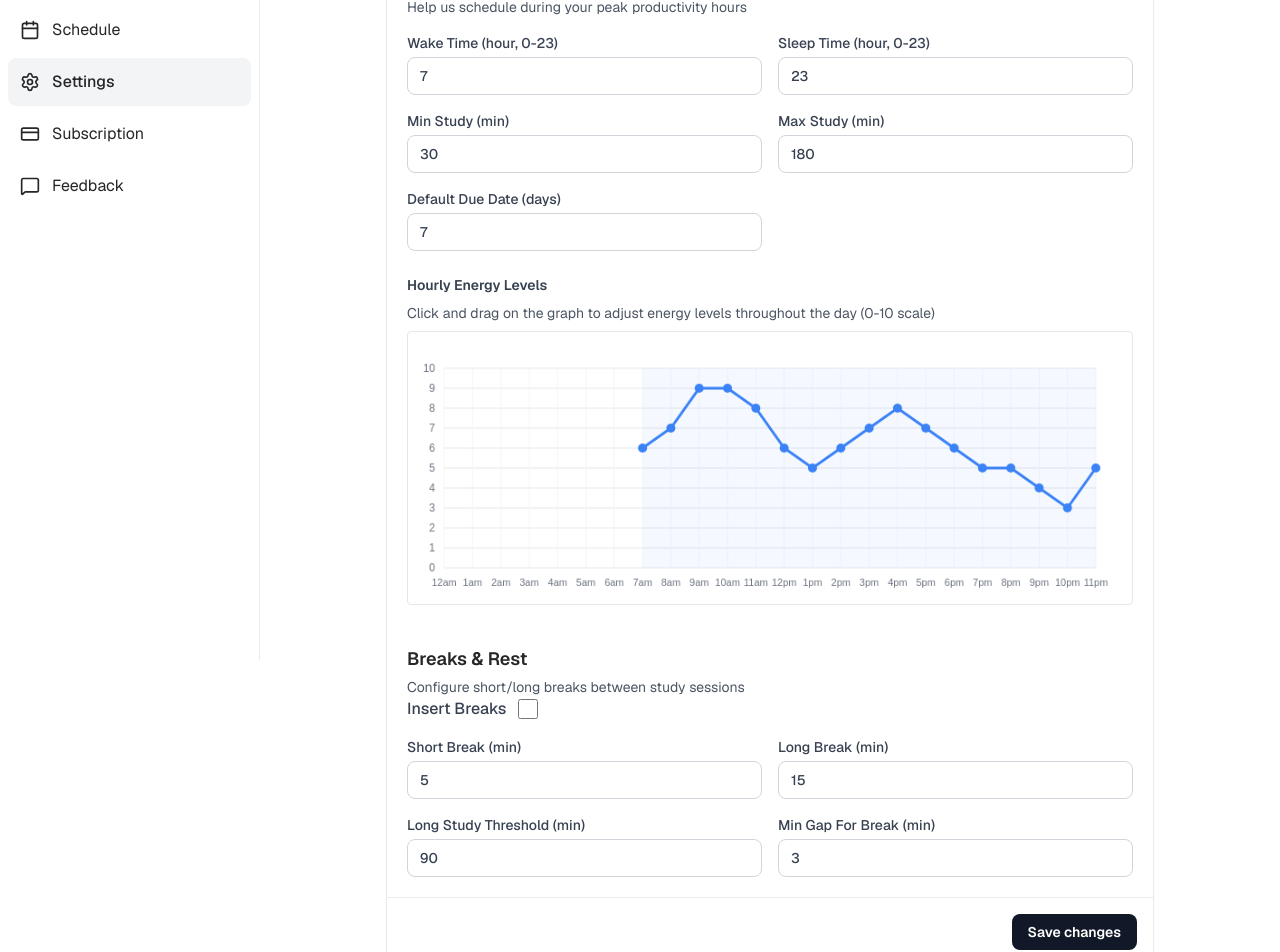
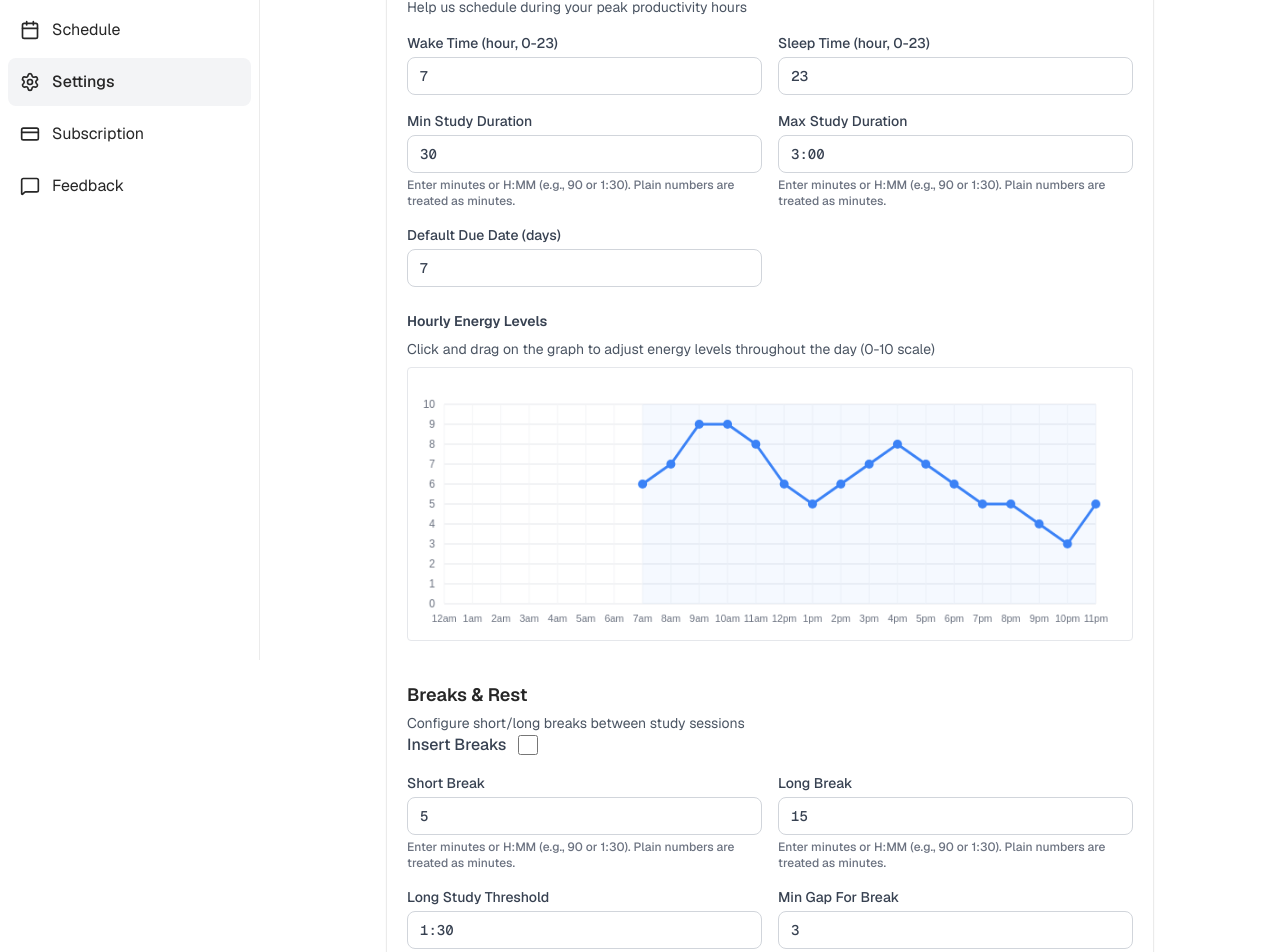
Before and after one commit to Munkhin/todo, a Next.js app in the folder todo_ui/: page /dashboard/settings in a window 1280 px wide. Shown: the part 140-1092 px from the top of the page. Built offline with nearby package versions, Linux system fonts and the light colour scheme; no server answers.

Commit message:
debug the calendar popup absence and the api calling error in chat

```diff
--- a/todo_ui/components/Schedule/TUICalendar.tsx
+++ b/todo_ui/components/Schedule/TUICalendar.tsx
@@ -63,14 +63,23 @@ export default function TUICalendar({
 
         // handle time selection for creating new events
         if (onCreatePopupOpen) {
-            calendar.on('beforeCreateEvent', (eventData: any) => {
-                // don't create event yet, just open popup with time prefill
-                const startTime = eventData.start instanceof Date
-                    ? eventData.start.toISOString()
-                    : new Date(eventData.start).toISOString()
-                const endTime = eventData.end instanceof Date
-                    ? eventData.end.toISOString()
-                    : new Date(eventData.end).toISOString()
+            calendar.on('selectDateTime', (eventData: any) => {
+                const normalizeISO = (value: any) => {
+                    if (!value) return new Date().toISOString()
+                    if (value instanceof Date) return value.toISOString()
+                    if (typeof value.toDate === 'function') return value.toDate().toISOString()
+                    return new Date(value).toISOString()
+                }
+
+                const startTime = normalizeISO(eventData.start)
+                const endTime = normalizeISO(eventData.end)
+
+                // hide the selection highlight so it feels like a modal workflow
+                if (typeof calendar.clearGridSelections === 'function') {
+                    calendar.clearGridSelections()
+                } else if (eventData?.gridSelectionElements) {
+                    eventData.gridSelectionElements.forEach((el: HTMLElement) => el.remove())
+                }
 
                 onCreatePopupOpen({
                     start: startTime,
--- /dev/null
+++ b/todo_ui/components/Settings/DurationInput.tsx
@@ -0,0 +1,103 @@
+"use client"
+
+import { useEffect, useMemo, useState, useId } from "react"
+import { settingsStyles } from "./SettingsView.styles"
+import {
+  buildDurationHelperText,
+  DurationUnit,
+  formatDurationInput,
+  parseDurationInput,
+} from "@/lib/utils/duration"
+
+type DurationInputProps = {
+  label: string
+  value: number | null | undefined
+  onChange: (minutes: number) => void
+  plainNumberUnit?: DurationUnit
+  minMinutes?: number
+  maxMinutes?: number
+}
+
+export default function DurationInput({
+  label,
+  value,
+  onChange,
+  plainNumberUnit = "minutes",
+  minMinutes,
+  maxMinutes,
+}: DurationInputProps) {
+  const [inputValue, setInputValue] = useState("")
+  const [error, setError] = useState<string | null>(null)
+  const inputId = useId()
+  const errorId = `${inputId}-error`
+
+  useEffect(() => {
+    const formatted = formatDurationInput(value, plainNumberUnit)
+    if (formatted !== inputValue) {
+      setInputValue(formatted)
+    }
+  }, [value, plainNumberUnit])
+
+  const helperText = useMemo(
+    () => buildDurationHelperText(plainNumberUnit),
+    [plainNumberUnit]
+  )
+
+  const commitValue = () => {
+    if (!inputValue.trim()) {
+      setError("Value required")
+      return
+    }
+
+    const minutes = parseDurationInput(inputValue, plainNumberUnit)
+    if (minutes === null) {
+      setError("Use minutes or H:MM format")
+      return
+    }
+
+    if (typeof minMinutes === "number" && minutes < minMinutes) {
+      setError(`Must be at least ${minMinutes} min`)
+      return
+    }
+
+    if (typeof maxMinutes === "number" && minutes > maxMinutes) {
+      setError(`Must be <= ${maxMinutes} min`)
+      return
+    }
+
+    setError(null)
+    onChange(minutes)
+  }
+
+  return (
+    <label className={settingsStyles.label}>
+      {label}
+      <input
+        type="text"
+        className={`${settingsStyles.input} font-mono`}
+        value={inputValue}
+        placeholder={plainNumberUnit === "hours" ? "e.g. 2 or 1:30" : "e.g. 45 or 1:15"}
+        onChange={(e) => {
+          setInputValue(e.target.value)
+          if (error) setError(null)
+        }}
+        onBlur={commitValue}
+        onKeyDown={(e) => {
+          if (e.key === "Enter") {
+            e.preventDefault()
+            commitValue()
+          }
+        }}
+        aria-invalid={error ? "true" : "false"}
+        aria-describedby={error ? errorId : undefined}
+        id={inputId}
+      />
+      <span className="mt-1 block text-xs text-gray-500">{helperText}</span>
+      {error && (
+        <span id={errorId} className="mt-1 block text-xs text-red-600">
+          {error}
+        </span>
+      )}
+    </label>
+  )
+}
--- a/todo_ui/components/Settings/SettingsView.tsx
+++ b/todo_ui/components/Settings/SettingsView.tsx
@@ -6,6 +6,7 @@ import { useSettings } from "@/hooks/use-settings"
 import { settingsStyles } from "./SettingsView.styles"
 import { useUserId } from "@/hooks/use-user-id"
 import EnergyGraph from "./EnergyGraph"
+import DurationInput from "./DurationInput"
 
 export default function SettingsView() {
   const userId = useUserId()
@@ -43,26 +44,20 @@ export default function SettingsView() {
                 onChange={(e) => updateField('sleep_time', Number(e.target.value))}
               />
             </label>
-            <label className={settingsStyles.label}>
-              Min Study (min)
-              <input
-                type="number"
-                min={15}
-                className={settingsStyles.input}
+            <DurationInput
+              label="Min Study Duration"
               value={settings.min_study_duration}
-                onChange={(e) => updateField('min_study_duration', Number(e.target.value))}
+              minMinutes={15}
+              plainNumberUnit="minutes"
+              onChange={(minutes) => updateField('min_study_duration', minutes)}
             />
-            </label>
-            <label className={settingsStyles.label}>
-              Max Study (min)
-              <input
-                type="number"
-                max={300}
-                className={settingsStyles.input}
+            <DurationInput
+              label="Max Study Duration"
               value={settings.max_study_duration}
-                onChange={(e) => updateField('max_study_duration', Number(e.target.value))}
+              maxMinutes={300}
+              plainNumberUnit="minutes"
+              onChange={(minutes) => updateField('max_study_duration', minutes)}
             />
-            </label>
             <label className={settingsStyles.label}>
               Default Due Date (days)
               <input
@@ -104,46 +99,30 @@ export default function SettingsView() {
           </div>
 
           <div className={settingsStyles.formGrid}>
-            <label className={settingsStyles.label}>
-              Short Break (min)
-              <input
-                type="number"
-                min={1}
-                className={settingsStyles.input}
+            <DurationInput
+              label="Short Break"
               value={settings.short_break_min}
-                onChange={(e) => updateField('short_break_min', Number(e.target.value))}
+              minMinutes={1}
+              onChange={(minutes) => updateField('short_break_min', minutes)}
             />
-            </label>
-            <label className={settingsStyles.label}>
-              Long Break (min)
-              <input
-                type="number"
-                min={5}
-                className={settingsStyles.input}
+            <DurationInput
+              label="Long Break"
               value={settings.long_break_min}
-                onChange={(e) => updateField('long_break_min', Number(e.target.value))}
+              minMinutes={5}
+              onChange={(minutes) => updateField('long_break_min', minutes)}
             />
-            </label>
-            <label className={settingsStyles.label}>
-              Long Study Threshold (min)
-              <input
-                type="number"
-                min={30}
-                className={settingsStyles.input}
+            <DurationInput
+              label="Long Study Threshold"
               value={settings.long_study_threshold_min}
-                onChange={(e) => updateField('long_study_threshold_min', Number(e.target.value))}
+              minMinutes={30}
+              onChange={(minutes) => updateField('long_study_threshold_min', minutes)}
             />
-            </label>
-            <label className={settingsStyles.label}>
-              Min Gap For Break (min)
-              <input
-                type="number"
-                min={1}
-                className={settingsStyles.input}
+            <DurationInput
+              label="Min Gap For Break"
               value={settings.min_gap_for_break_min}
-                onChange={(e) => updateField('min_gap_for_break_min', Number(e.target.value))}
+              minMinutes={1}
+              onChange={(minutes) => updateField('min_gap_for_break_min', minutes)}
             />
-            </label>
           </div>
         </div>
         <div className={settingsStyles.actions}>
--- a/todo_ui/controllers/model_response.ts
+++ b/todo_ui/controllers/model_response.ts
@@ -6,7 +6,7 @@ export default class ModelResponse {
     static async call(text: string, userId: string, file?: any) {
 
         // use relative path since vercel rewrites are used
-        const response = await fetch('/api/chat', {
+        const response = await fetch('/api/chat/', {
             method: 'POST',
             headers: {
                 'Content-Type': 'application/json',
--- /dev/null
+++ b/todo_ui/lib/utils/duration.ts
@@ -0,0 +1,109 @@
+export type DurationUnit = 'minutes' | 'hours'
+
+// Normalize whitespace and lowercase for easier parsing.
+const normalize = (value: string) => value.trim().toLowerCase()
+
+// Parse user input like "90", "1:30", "1h 30m", "1.5h", or "45m" into minutes.
+export function parseDurationInput(
+  rawValue: string,
+  plainNumberUnit: DurationUnit = 'minutes'
+): number | null {
+  const value = normalize(rawValue)
+  if (!value) {
+    return null
+  }
+
+  // support HH:MM (hours:minutes)
+  const colonMatch = value.match(/^(\d{1,3}):(\d{1,2})$/)
+  if (colonMatch) {
+    const hours = parseInt(colonMatch[1], 10)
+    const minutes = parseInt(colonMatch[2], 10)
+    if (minutes >= 60) return null
+    return hours * 60 + minutes
+  }
+
+  // support "xh ym" or "xh" or "ym"
+  const hourMinuteMatch = value.match(/^(\d+(?:\.\d+)?)h(?:\s*(\d+(?:\.\d+)?)m)?$/)
+  if (hourMinuteMatch) {
+    const hours = parseFloat(hourMinuteMatch[1])
+    const minutes = hourMinuteMatch[2] ? parseFloat(hourMinuteMatch[2]) : 0
+    if (minutes >= 60) return null
+    return Math.round(hours * 60 + minutes)
+  }
+
+  const minuteMatch = value.match(/^(\d+(?:\.\d+)?)m$/)
+  if (minuteMatch) {
+    const minutes = parseFloat(minuteMatch[1])
+    return Math.round(minutes)
+  }
+
+  // support "xh ym" with whitespace tokens (e.g., "1h 30m")
+  if (value.includes(' ')) {
+    const tokens = value.split(/\s+/)
+    let totalMinutes = 0
+    let parsed = false
+    for (const token of tokens) {
+      const minutes = parseDurationInput(token, plainNumberUnit)
+      if (minutes === null) {
+        return null
+      }
+      parsed = true
+      totalMinutes += minutes
+    }
+    if (parsed) {
+      return totalMinutes
+    }
+  }
+
+  // fallback: interpret plain number using provided unit
+  if (!Number.isNaN(Number(value))) {
+    const numeric = parseFloat(value)
+    if (!Number.isFinite(numeric)) return null
+    if (plainNumberUnit === 'hours') {
+      return Math.round(numeric * 60)
+    }
+    return Math.round(numeric)
+  }
+
+  return null
+}
+
+export function formatDurationInput(
+  minutes: number | null | undefined,
+  plainNumberUnit: DurationUnit = 'minutes'
+): string {
+  if (minutes === null || minutes === undefined || Number.isNaN(minutes)) {
+    return ''
+  }
+
+  const totalMinutes = Math.max(0, Math.round(minutes))
+  const hours = Math.floor(totalMinutes / 60)
+  const mins = totalMinutes % 60
+
+  if (plainNumberUnit === 'hours') {
+    if (mins === 0) {
+      return String(hours)
+    }
+    return `${hours}:${mins.toString().padStart(2, '0')}`
+  }
+
+  if (totalMinutes < 60) {
+    return String(totalMinutes)
+  }
+
+  if (mins === 0) {
+    return `${hours}:00`
+  }
+
+  return `${hours}:${mins.toString().padStart(2, '0')}`
+}
+
+export function buildDurationHelperText(
+  plainNumberUnit: DurationUnit = 'minutes'
+): string {
+  const base = 'Enter minutes or H:MM (e.g., 90 or 1:30)'
+  if (plainNumberUnit === 'hours') {
+    return `${base}. Plain numbers are treated as hours.`
+  }
+  return `${base}. Plain numbers are treated as minutes.`
+}
```
Also changed, not shown: 2 other files (tests, documents, lock files or other folders). Lines whose indentation alone changed are shown as unchanged.
